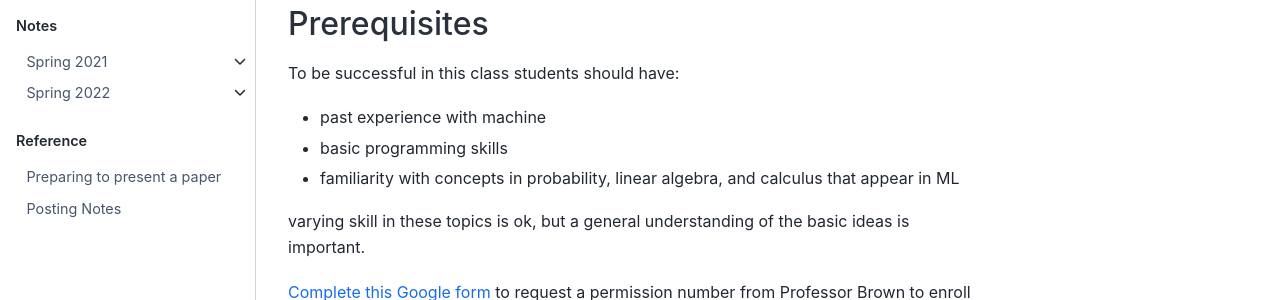
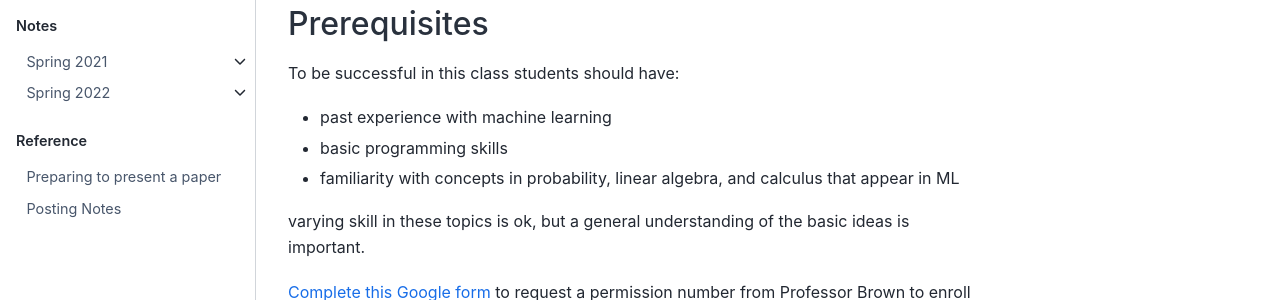
Before and after one commit to ml4scisoc/ml4scisoc.github.io, a Jupyter Book: the page built from about.md, in a window 1280 px wide and 900 px high, scrolled down 907 px. Shown: the part 405-705 px from the top of the window. Built offline with Jupyter Book 1.0.4 settings and Sphinx 7.4.7 and the Sphinx Book theme 1.1.4, drawn with Linux system fonts in a browser that asks for light colours; pages that are not in the unit, such as notebooks, are missing from menus.

Commit message:
fix typo

```diff
--- a/about.md
+++ b/about.md
@@ -71,7 +71,7 @@ By the of this course students will be able to:
 ## Prerequisites
 
 To be successful in this class students should have:
-- past experience with machine
+- past experience with machine learning
 - basic programming skills
 - familiarity with concepts in probability, linear algebra, and calculus that appear in ML
 
```
